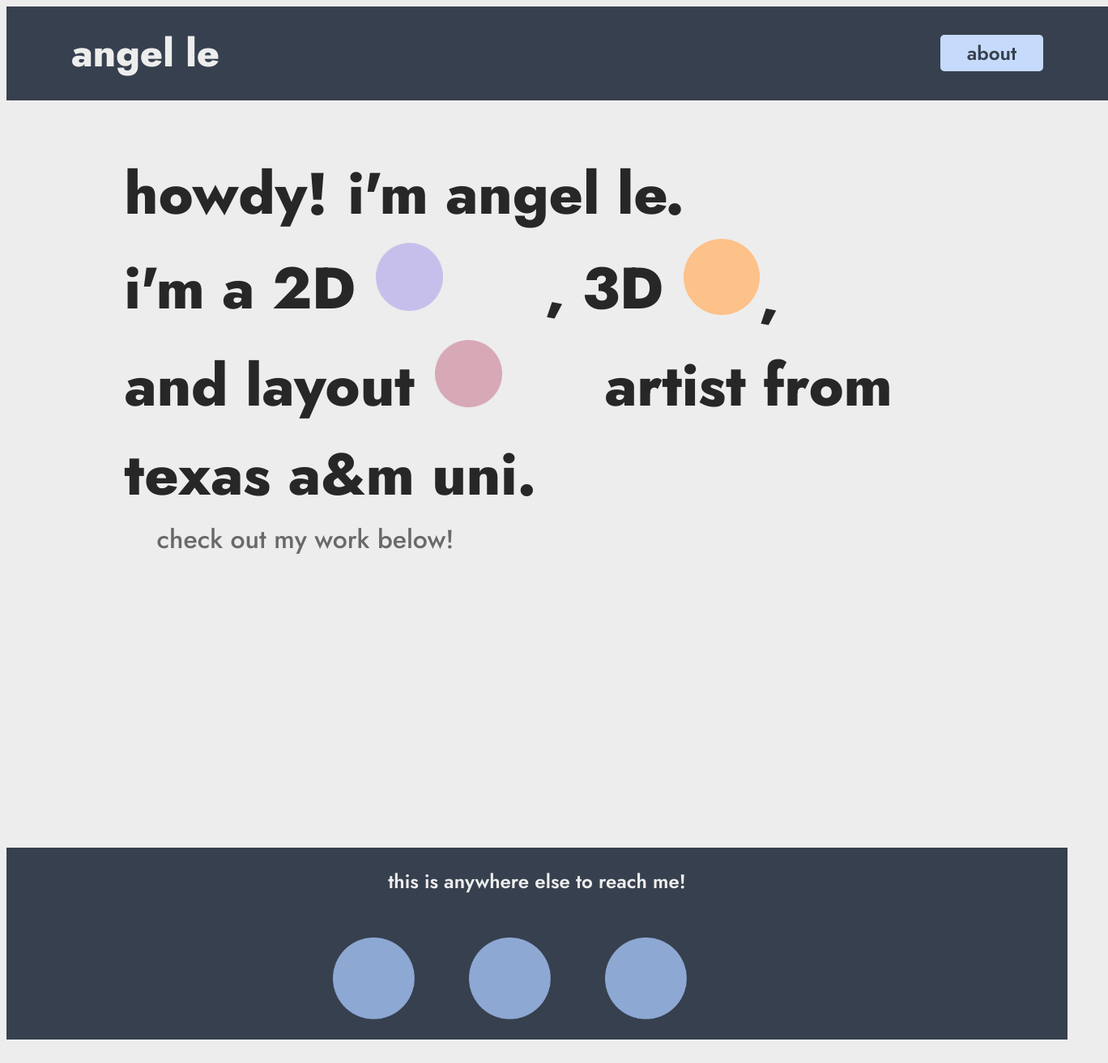
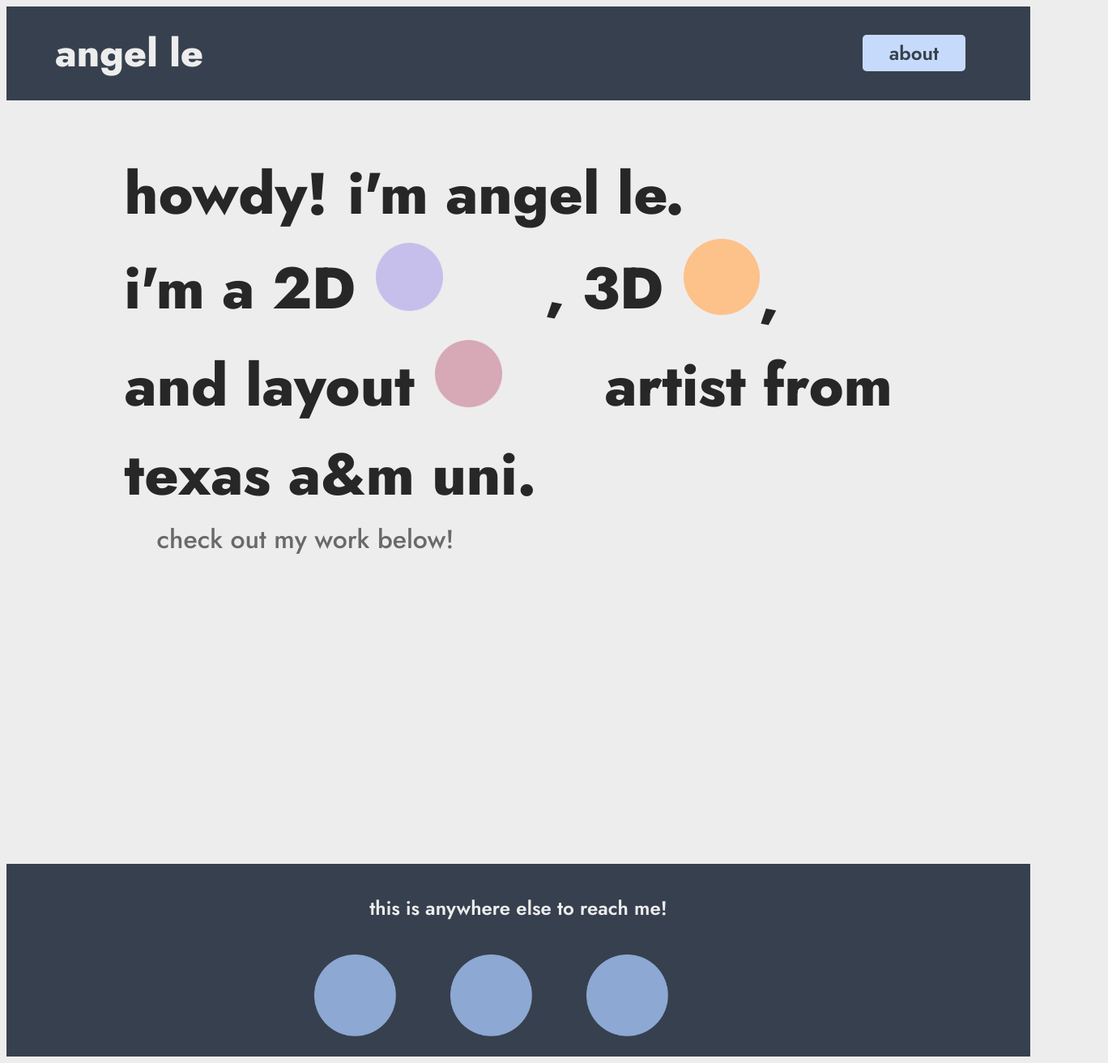
Before and after one commit to angelhien90/VIST474_Portfolio, a SvelteKit app: page / in a window 1280 px wide. Shown: the whole page at 81% size, 1368 px wide, since content can reach past the window. Before the commit the page ends 1292 px from the top, so only its background shows below. Built offline with nearby package versions, Linux system fonts and the light colour scheme; a web font is replaced by a local one.

Commit message:
Fixed max-width

```diff
--- a/src/Footer.svelte
+++ b/src/Footer.svelte
@@ -29,79 +29,16 @@
     .footer {
         background-color: var(--blueD);
         min-height: 12vh;
-        width: 100vw;
+        max-width: 100vw;
         display: flex;
         justify-content: center;
         padding: 0px 15px 15px 15px;
     }
+
     #callToAction {
         display: flex;
-        justify-content: center;
+        margin-top: 3%;
         padding-bottom: 0px;
         color: var(--light);
     }
-
-	/* #homepage{
-		font-family: "jost", sans-serif;
-		font-weight: 800;
-		font-size: 36pt;
-		color: var(--light);
-		padding: 20px;
-		margin-left: 20px;
-
-		&:hover,
-		&:focus {
-			color: var(--blueM);}
-	} */
-
-    /* .horizAlign_Footer {
-        display: flex;
-        /* vertical-align: middle;
-        width: 95%;
-        height: auto;
-        /* padding: 0px 10px 0px 10px;
-        margin: 0% 2% 0% 2%;
-        border: 1px solid transparent;
-
-        &.two .item,
-        &.three .item,
-        &.four .item {
-            width: auto;
-        }
-        background-color: red;
-
-        .item {
-            display: inline-block;
-            vertical-align: middle;
-            min-height: 100px;
-            width: auto;
-            padding-right: 20px;
-            box-sizing: border-box;
-            background: transparent;
-
-            font-size: 72px;
-            font-weight: 800;
-            line-height: auto;
-            opacity: 90%;
-        }
-
-        .item_img {
-            min-height: 100px;
-            width: auto;
-            padding-right: 20px;
-            box-sizing: border-box;
-            background: transparent;
-
-            font-size: 72px;
-            font-weight: 800;
-            line-height: auto;
-            opacity: 90%;
-
-            &:hover,
-            &:focus {
-                opacity: 60%;
-                scale: 1.2;
-            }
-        }
-    } */
 </style>
--- a/src/Header.svelte
+++ b/src/Header.svelte
@@ -24,11 +24,11 @@
 		font-weight: 800;
 		font-size: 36pt;
 		color: var(--light);
-		padding: 20px;
 		margin-left: 20px;
 
 		&:hover,
 		&:focus {
-			color: var(--blueM);}
+			color: var(--blueM)};
+			transition: 0.3s all;
 	}
 </style>
--- a/src/app.css
+++ b/src/app.css
@@ -71,7 +71,7 @@
     justify-content: space-between;
     align-items: center;
     padding: 10px 40px;
-    min-width: 100vw;
+    max-width: 100vw;
     margin-bottom: 60px;
 }
 
@@ -131,6 +131,7 @@ a {
     &:focus {
         /* text-decoration: underline; if doing, try low opacity??*/
         color: var(--blueM);
+        transition: all 0.4s;
     }
 }
 
@@ -168,6 +169,7 @@ a {
     align-items: center;
     flex-direction: column;
     min-height: 100vh;
+    max-width: 100vw;
 }
 
 .button {
@@ -242,6 +244,7 @@ a {
         &:focus {
             opacity: 60%;
             scale: 1.2;
+            transition: all 0.4s;
         }
     }
 }
```
